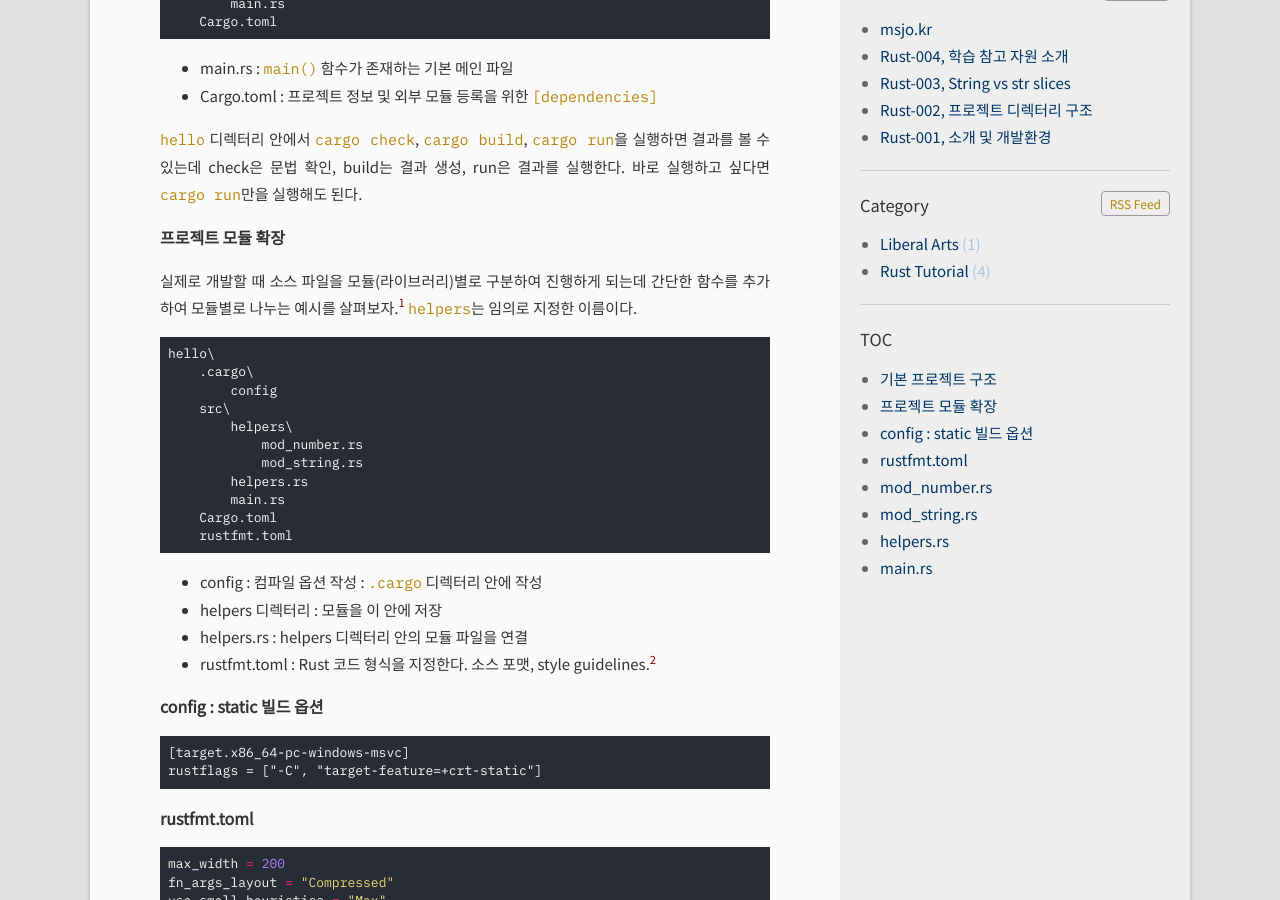
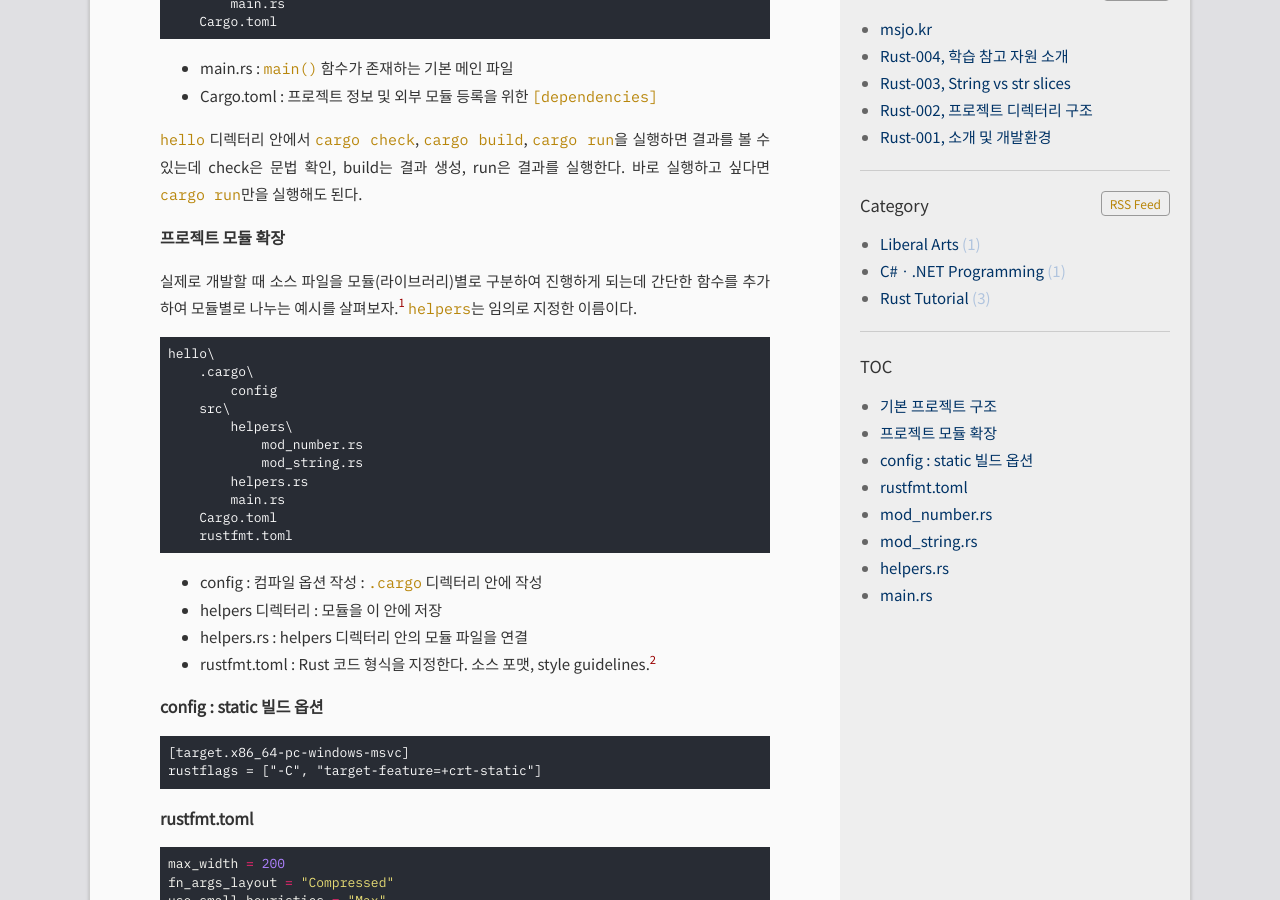
Before and after one commit to DebugJO/rustlang, a Jekyll site: the page built from _posts/2022-02-19-1.md, in a window 1280 px wide and 900 px high, scrolled down 450 px. Built offline with Jekyll 4.4.1, drawn with Linux system fonts in a browser that asks for light colours.

Commit message:
Update 2022-02-19-1.md

```diff
--- a/_posts/2022-02-19-1.md
+++ b/_posts/2022-02-19-1.md
@@ -1,7 +1,7 @@
 ---
 layout: post
 title:  "Rust-002, 프로젝트 디렉터리 구조"
-categories: [Rust Tutorial]
+categories: [C#ㆍ.NET Programming]
 ---
 
 Rust 프로젝트는 터미널에서 `cargo` 명령어를 통해서 생성 할 수 있다. 프로젝트 `hello`를 생성한다고 가정할 때 임의의 디렉터리에서 `cargo new hello --bin`을 실행하면 `hello` 디렉터리가 만들어지고 이 안에 기본 뼈대가 생성된다. 또는 직접 `hello` 디렉터리를 만들고 이 안에서 `cargo init` 명령어를 실행해도 똑같은 결과를 볼 수 있다.
```
